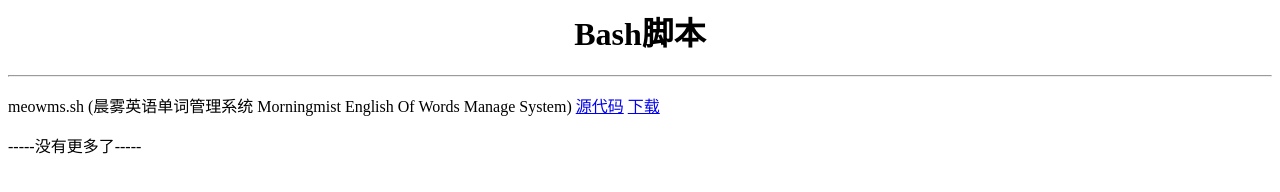
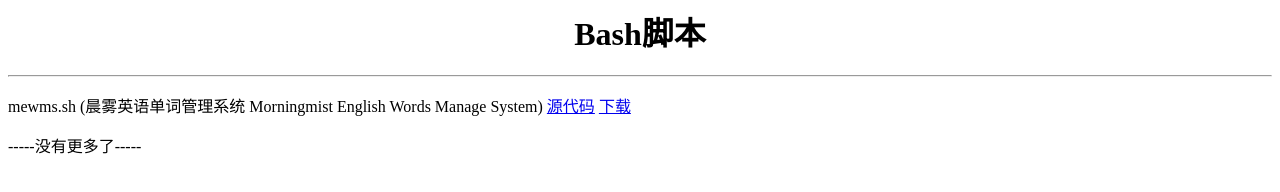
Before and after one commit to cosps/bash, a plain HTML site: page index.html in a window 1280 px wide. Drawn offline with Linux system fonts and the light colour scheme.

Commit message:
Update index.html

```diff
--- a/index.html
+++ b/index.html
@@ -2,6 +2,6 @@
   <title>COSP晨雾开源项目\Bash脚本</title>
   <h1 align='center'>Bash脚本</h1>
   <hr>
-  <p>meowms.sh (晨雾英语单词管理系统 Morningmist English Of Words Manage System) <a href='/mewms'>源代码</a>  <a href='/mewms.sh'>下载</a></p>
+  <p>mewms.sh (晨雾英语单词管理系统 Morningmist English Words Manage System) <a href='https://cosps.github.io/bash/mewms/index.html'>源代码</a>  <a href='https://cosps.github.io/bash/mewms.sh'>下载</a></p>
   <p>-----没有更多了-----</p>
 </body></html>
```
